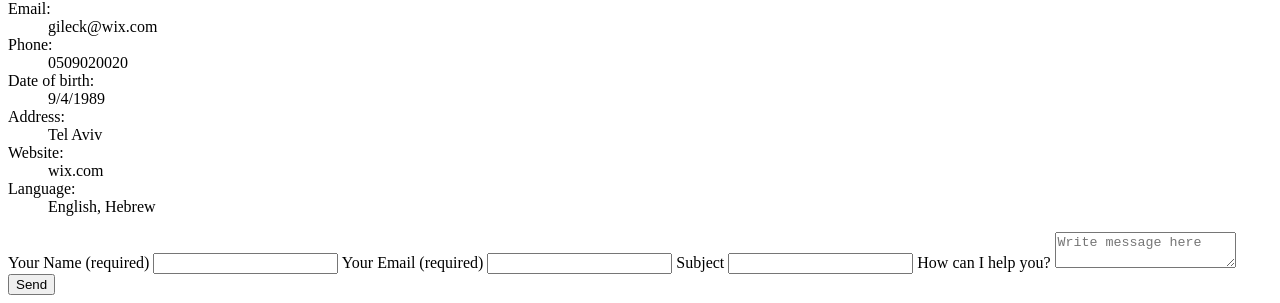
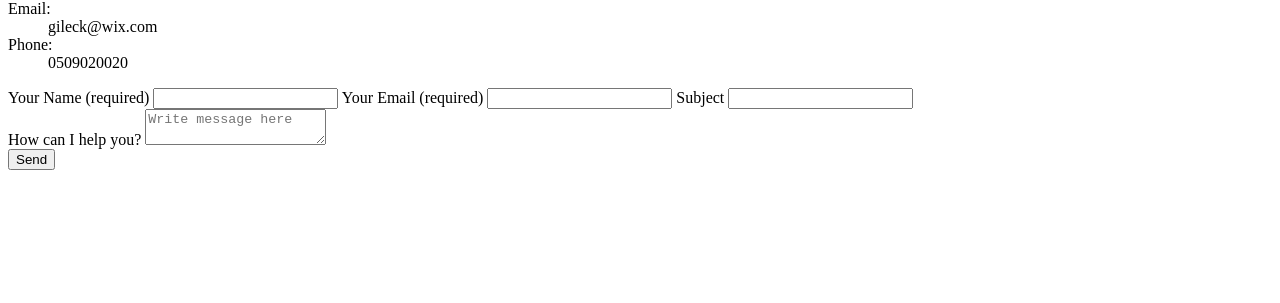
Before and after one commit to gileck/liveWebsite, a plain HTML site: page contact.html in a window 1280 px wide. Shown: the part 1083-1386 px from the top of the page. After the commit the page ends 1261 px from the top, so only its background shows below. Drawn offline with Linux system fonts and the light colour scheme.

Commit message:
refactoring contacts

```diff
--- a/contact.html
+++ b/contact.html
@@ -35,25 +35,19 @@
     <dd> gileck@wix.com</dd>
     <dt>Phone: </dt>
     <dd> 0509020020</dd>
-    <dt>Date of birth: </dt>
-    <dd> 9/4/1989</dd>
-    <dt>Address: </dt>
-    <dd> Tel Aviv </dd>
-    <dt>Website: </dt>
-    <dd> wix.com</dd>
-    <dt>Language: </dt>
-    <dd> English, Hebrew</dd>
 </dl>
 
-<form action="index.html">
+<form action="index.html" method="get">
     <label for="name">Your Name (required)</label>
-    <input id="name" type="text" required>
+    <input name="name" id="name" type="text" required>
     <label for="email">Your Email (required)</label>
-    <input type="email" id="email" required>
+    <input type="email" id="email" name="email"required>
     <label for="subject">Subject</label>
-    <input type="text" id="subject">
-    <label for="message">How can I help you?</label>
-    <textarea placeholder="Write message here" id="message"></textarea>
+    <input type="text" id="subject" name="subject">
+
+    <div><label for="message">How can I help you?</label>
+        <textarea placeholder="Write message here" id="message" name="message"></textarea>
+    </div>
     <button type="submit">Send</button>
 </form>
 
```
